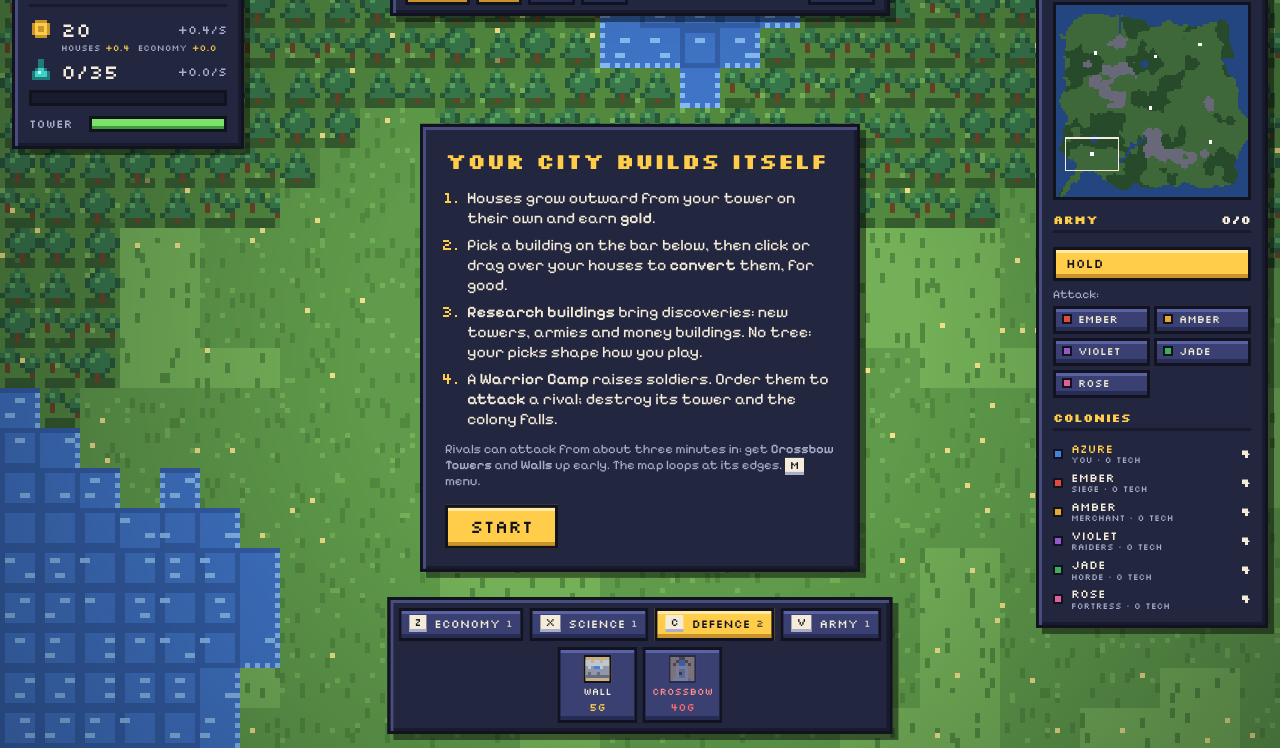
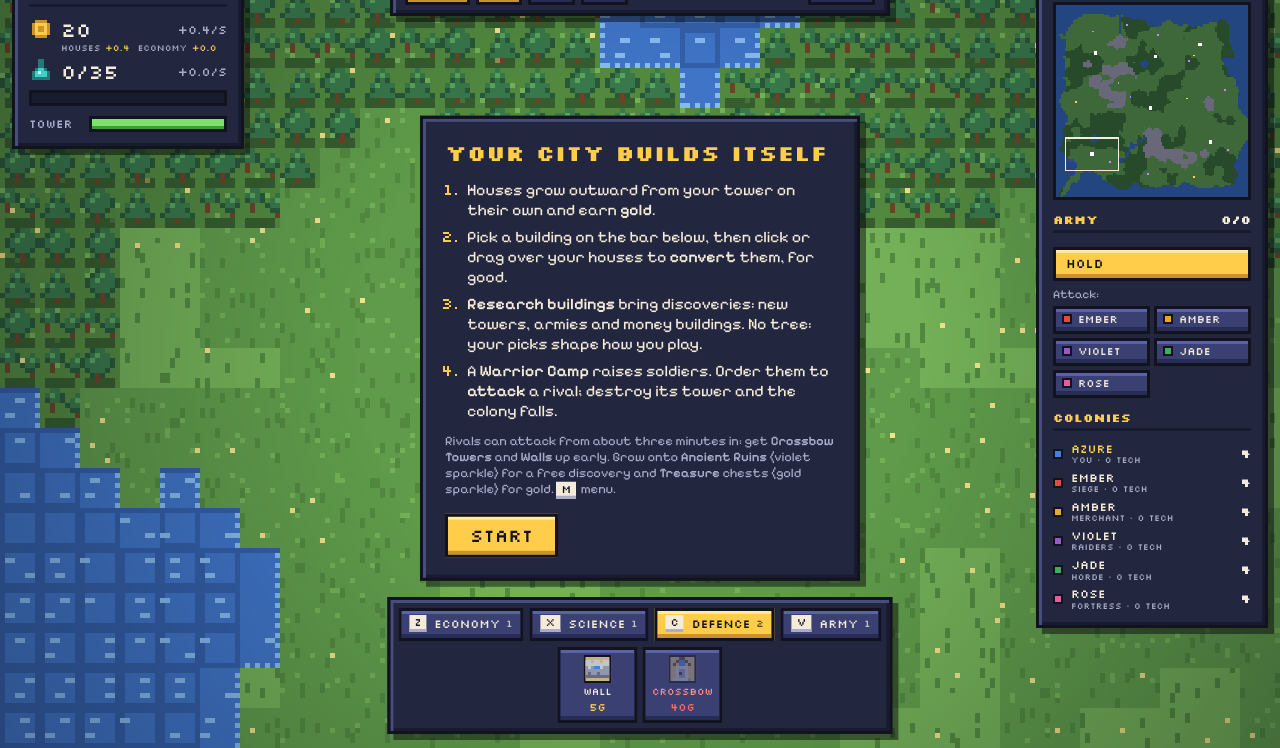
Before and after one commit to BestAndGreatestUsername/dot-city, a website built with Vite: page index.html in a window 1280 px wide. Shown: the part 52-800 px from the top of the page. Built offline with nearby package versions, Linux system fonts and the light colour scheme; animation ran at ten frames a second.

Commit message:
Make treasure and ruins unmistakable: a real chest, sparkles, hover text, minimap dots

```diff
--- a/index.html
+++ b/index.html
@@ -121,7 +121,7 @@
           <li><b>Research buildings</b> bring discoveries: new towers, armies and money buildings. No tree: your picks shape how you play.</li>
           <li>A <b>Warrior Camp</b> raises soldiers. Order them to <b>attack</b> a rival; destroy its tower and the colony falls.</li>
         </ol>
-        <p class="note">Rivals can attack from about three minutes in: get <b>Crossbow Towers</b> and <b>Walls</b> up early. The map loops at its edges. <kbd>M</kbd> menu.</p>
+        <p class="note">Rivals can attack from about three minutes in: get <b>Crossbow Towers</b> and <b>Walls</b> up early. Grow onto <b>Ancient Ruins</b> (violet sparkle) for a free discovery and <b>Treasure</b> chests (gold sparkle) for gold. <kbd>M</kbd> menu.</p>
         <button id="btn-intro" class="btn on">START</button>
       </div>
     </div>
--- a/src/main.ts
+++ b/src/main.ts
@@ -736,6 +736,9 @@ function drawMinimap(): void {
       const team = TEAM_RGB[(owner - 1) % TEAM_RGB.length];
       const kind = state.kind[c];
       col = kind === Kind.Tower ? [255, 255, 255] : kind === Kind.House ? team.main : team.dark;
+    } else if (state.feature[c] !== 0) {
+      // Landmarks stand out on the minimap: violet ruins, gold treasure.
+      col = state.feature[c] === 1 ? [208, 130, 255] : [255, 215, 80];
     } else if (state.kind[c] === Kind.Rubble) {
       col = [70, 66, 62];
     } else {
@@ -1093,6 +1096,8 @@ function describe(cell: number): string {
       ? `<span><b>Interior house</b> — no empty neighbour, so it has no growth left to lose.</span>`
       : `<span><b>${who} interior house</b> — it cannot grow any more.</span>`;
   }
+  if (state.feature[cell] === 1) return '<span><b>Ancient Ruins</b> — grow your city onto this square for a <b>free discovery</b>. First city to reach it wins it.</span>';
+  if (state.feature[cell] === 2) return `<span><b>Treasure</b> — grow your city onto this square for <b>+${tuning.map.treasureGold} gold</b>. First city to reach it wins it.</span>`;
   if (kind === Kind.Rubble) return '<span><b>Rubble</b> — nothing can grow here until it clears. Units can cross it.</span>';
   const terrain = state.terrain[cell];
   if (terrain === Terrain.Water) return '<span><b>Water</b> — closed to growth, and units cannot cross it.</span>';
--- a/src/render/renderer.ts
+++ b/src/render/renderer.ts
@@ -713,6 +713,7 @@ export class Renderer {
 
     this.drawVignette();
     this.drawAlarm(performance.now());
+    this.drawLandmarks(now, size, ox, oy);
     this.drawThreats(now, size, ox, oy);
     if (view.hover >= 0) this.drawCursor(now, view, cellX(view.hover), cellY(view.hover), size);
   }
@@ -775,6 +776,35 @@ export class Renderer {
       const label = String(n);
       const font = Math.max(10, 4 * u);
       this.text(label, Math.round(ax - Math.cos(angle) * 12 * u - (label.length * font) / 3), Math.round(ay - Math.sin(angle) * 12 * u), PAL.paper, font);
+    }
+  }
+
+  /** A sparkle and a bobbing marker over each landmark still waiting to be claimed. */
+  private drawLandmarks(now: number, size: number, ox: number, oy: number): void {
+    const s = this.state;
+    const g = this.ctx;
+    const z = this.zoom;
+    const w = s.width;
+    for (let c = 0; c < s.feature.length; c++) {
+      const f = s.feature[c];
+      if (f === 0) continue;
+      const x = (this.wx((c % w) + 0.5)) * size - ox;
+      const y = (this.wy(((c / w) | 0) + 0.5)) * size - oy;
+      if (x < -size || y < -size || x > this.canvas.width + size || y > this.canvas.height + size) continue;
+      const color = f === 1 ? PAL.void : PAL.gold;
+      const phase = (now / 600 + c * 0.37) % 1;
+      // A four-pointed twinkle that grows and fades above the landmark.
+      const k = Math.sin(phase * Math.PI);
+      const r = Math.max(1, Math.round(z * (1 + 1.5 * k)));
+      const px = Math.round(x + size * 0.3);
+      const py = Math.round(y - size * 0.55 - k * z * 2);
+      g.globalAlpha = 0.35 + 0.65 * k;
+      g.fillStyle = color;
+      g.fillRect(px - Math.floor(z / 2), py - r, Math.max(1, z), r * 2);
+      g.fillRect(px - r, py - Math.floor(z / 2), r * 2, Math.max(1, z));
+      g.fillStyle = PAL.paper;
+      g.fillRect(px - Math.floor(z / 2), py - Math.floor(z / 2), Math.max(1, z), Math.max(1, z));
+      g.globalAlpha = 1;
     }
   }
 
--- a/src/render/sprites.ts
+++ b/src/render/sprites.ts
@@ -343,7 +343,7 @@ export function buildSprites(): SpriteSet {
       gold: paint(COIN, { g: PAL.goldDark, G: PAL.gold }),
       science: paint(FLASK, { b: PAL.scienceDark, B: PAL.science, L: PAL.scienceLight }),
     },
-    ruins: paint(['........', '.S...S..', '.S.S.S..', '.S.SvS..', '.S.S.SS.', 'SSSSSSS.', 'sssssss.', '........'], { S: PAL.stoneLight, s: PAL.stoneMid, v: PAL.void }),
-    treasure: paint(['........', '...gg...', '.kkkkkk.', 'kgGGGGgk', 'kkkkkkkk', 'kgGkkGgk', 'kkkkkkkk', '........'], { k: PAL.trunk, g: PAL.goldDark, G: PAL.gold }),
+    ruins: paint(['S.....S.', 'S..S..S.', 'S..S.vS.', 'S.vSvvS.', 'SvvSvvS.', 'SSSSSSSS', 'ssssssss', '........'], { S: PAL.stoneLight, s: PAL.stoneMid, v: PAL.void }),
+    treasure: paint(['........', '..bbbb..', '.bbbbbb.', 'kGkkkkGk', 'kGkgGkGk', 'kGkkkkGk', 'kkkkkkkk', 'G.g..G.g'], { k: PAL.trunk, b: PAL.fur, g: PAL.goldDark, G: PAL.gold }),
   };
 }
```
